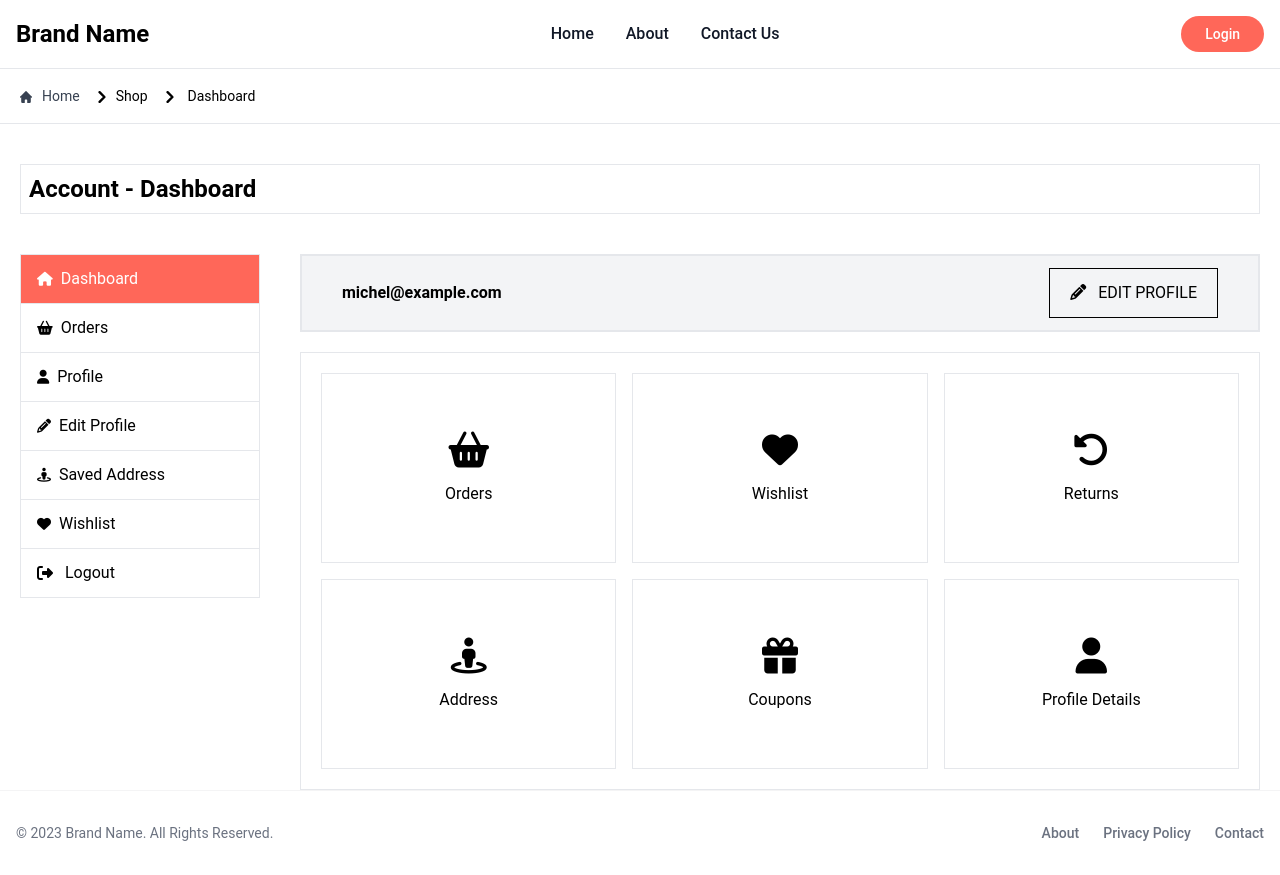
After one commit to shoaibghulam/Prints-on-Demand, a Django app: page /dashboard in a window 1280 px wide. The commit adds this page. Run offline with Django 4.2, Linux system fonts and the light colour scheme; some libraries are stand-ins or nearby versions.

Commit message:
add user dashboard

```diff
--- a/static/input.css
+++ b/static/input.css
@@ -72,3 +72,6 @@
   background-size: cover;
   z-index: -1;
 }
+.t-outline-btn{
+  @apply tw-py-3  tw-px-5 tw-text-f16  tw-border tw-border-solid tw-border-black hover:tw-text-white hover:tw-bg-primary tw-ease-in hover:tw-duration-500 hover:tw-ease-out hover:tw-border-primary tw-font-normal  tw-uppercase;
+}
--- a/static/main/main.css
+++ b/static/main/main.css
@@ -960,6 +960,11 @@ input[type="range"]::-ms-fill-lower {
   margin-right: -1rem;
 }
 
+.tw-mx-1 {
+  margin-left: 0.25rem;
+  margin-right: 0.25rem;
+}
+
 .tw-mx-auto {
   margin-left: auto;
   margin-right: auto;
@@ -1041,10 +1046,22 @@ input[type="range"]::-ms-fill-lower {
   margin-bottom: 2rem;
 }
 
+.tw-ml-1 {
+  margin-left: 0.25rem;
+}
+
 .tw-ml-2 {
   margin-left: 0.5rem;
 }
 
+.tw-mr-2 {
+  margin-right: 0.5rem;
+}
+
+.tw-mr-2\.5 {
+  margin-right: 0.625rem;
+}
+
 .tw-mr-3 {
   margin-right: 0.75rem;
 }
@@ -1129,6 +1146,10 @@ input[type="range"]::-ms-fill-lower {
   height: 5rem;
 }
 
+.tw-h-3 {
+  height: 0.75rem;
+}
+
 .tw-h-32 {
   height: 8rem;
 }
@@ -1181,6 +1202,10 @@ input[type="range"]::-ms-fill-lower {
   width: 5rem;
 }
 
+.tw-w-3 {
+  width: 0.75rem;
+}
+
 .tw-w-4 {
   width: 1rem;
 }
@@ -1237,6 +1262,14 @@ input[type="range"]::-ms-fill-lower {
   grid-template-columns: repeat(1, minmax(0, 1fr));
 }
 
+.tw-grid-cols-3 {
+  grid-template-columns: repeat(3, minmax(0, 1fr));
+}
+
+.tw-flex-row {
+  flex-direction: row;
+}
+
 .tw-flex-col {
   flex-direction: column;
 }
@@ -1277,6 +1310,10 @@ input[type="range"]::-ms-fill-lower {
   gap: 0.5rem;
 }
 
+.tw-gap-3 {
+  gap: 0.75rem;
+}
+
 .tw-gap-4 {
   gap: 1rem;
 }
@@ -1287,6 +1324,12 @@ input[type="range"]::-ms-fill-lower {
 
 .tw-gap-6 {
   gap: 1.5rem;
+}
+
+.tw-space-x-1 > :not([hidden]) ~ :not([hidden]) {
+  --tw-space-x-reverse: 0;
+  margin-right: calc(0.25rem * var(--tw-space-x-reverse));
+  margin-left: calc(0.25rem * calc(1 - var(--tw-space-x-reverse)));
 }
 
 .tw-space-x-2 > :not([hidden]) ~ :not([hidden]) {
@@ -1319,6 +1362,12 @@ input[type="range"]::-ms-fill-lower {
   margin-bottom: calc(0.5rem * var(--tw-space-y-reverse));
 }
 
+.tw-space-y-3 > :not([hidden]) ~ :not([hidden]) {
+  --tw-space-y-reverse: 0;
+  margin-top: calc(0.75rem * calc(1 - var(--tw-space-y-reverse)));
+  margin-bottom: calc(0.75rem * var(--tw-space-y-reverse));
+}
+
 .tw-space-y-5 > :not([hidden]) ~ :not([hidden]) {
   --tw-space-y-reverse: 0;
   margin-top: calc(1.25rem * calc(1 - var(--tw-space-y-reverse)));
@@ -1373,6 +1422,10 @@ input[type="range"]::-ms-fill-lower {
   border-width: 1px;
 }
 
+.tw-border-b {
+  border-bottom-width: 1px;
+}
+
 .tw-border-b-4 {
   border-bottom-width: 4px;
 }
@@ -1390,6 +1443,11 @@ input[type="range"]::-ms-fill-lower {
   border-color: rgb(243 244 246 / var(--tw-border-opacity));
 }
 
+.tw-border-gray-200 {
+  --tw-border-opacity: 1;
+  border-color: rgb(229 231 235 / var(--tw-border-opacity));
+}
+
 .tw-border-gray-300 {
   --tw-border-opacity: 1;
   border-color: rgb(209 213 219 / var(--tw-border-opacity));
@@ -1490,6 +1548,11 @@ input[type="range"]::-ms-fill-lower {
   padding-right: 0.25rem;
 }
 
+.tw-px-10 {
+  padding-left: 2.5rem;
+  padding-right: 2.5rem;
+}
+
 .tw-px-2 {
   padding-left: 0.5rem;
   padding-right: 0.5rem;
@@ -1540,6 +1603,11 @@ input[type="range"]::-ms-fill-lower {
   padding-bottom: 2.5rem;
 }
 
+.tw-py-14 {
+  padding-top: 3.5rem;
+  padding-bottom: 3.5rem;
+}
+
 .tw-py-2 {
   padding-top: 0.5rem;
   padding-bottom: 0.5rem;
@@ -1555,6 +1623,16 @@ input[type="range"]::-ms-fill-lower {
   padding-bottom: 6rem;
 }
 
+.tw-py-3 {
+  padding-top: 0.75rem;
+  padding-bottom: 0.75rem;
+}
+
+.tw-py-4 {
+  padding-top: 1rem;
+  padding-bottom: 1rem;
+}
+
 .tw-py-5 {
   padding-top: 1.25rem;
   padding-bottom: 1.25rem;
@@ -1594,6 +1668,10 @@ input[type="range"]::-ms-fill-lower {
   padding-left: 1rem;
 }
 
+.tw-pr-2 {
+  padding-right: 0.5rem;
+}
+
 .tw-pr-4 {
   padding-right: 1rem;
 }
@@ -1647,8 +1721,16 @@ input[type="range"]::-ms-fill-lower {
   line-height: 1.5rem;
 }
 
+.tw-text-f14 {
+  font-size: 14px;
+}
+
 .tw-text-f16 {
   font-size: 16px;
+}
+
+.tw-text-f18 {
+  font-size: 18px;
 }
 
 .tw-text-f35 {
@@ -2089,6 +2162,32 @@ input[type="range"]::-ms-fill-lower {
   z-index: -1;
 }
 
+.t-outline-btn {
+  border-width: 1px;
+  border-style: solid;
+  --tw-border-opacity: 1;
+  border-color: rgb(0 0 0 / var(--tw-border-opacity));
+  padding-top: 0.75rem;
+  padding-bottom: 0.75rem;
+  padding-left: 1.25rem;
+  padding-right: 1.25rem;
+  font-size: 16px;
+  font-weight: 400;
+  text-transform: uppercase;
+  transition-timing-function: cubic-bezier(0.4, 0, 1, 1);
+}
+
+.t-outline-btn:hover {
+  --tw-border-opacity: 1;
+  border-color: rgb(255 103 89 / var(--tw-border-opacity));
+  --tw-bg-opacity: 1;
+  background-color: rgb(255 103 89 / var(--tw-bg-opacity));
+  --tw-text-opacity: 1;
+  color: rgb(255 255 255 / var(--tw-text-opacity));
+  transition-duration: 500ms;
+  transition-timing-function: cubic-bezier(0, 0, 0.2, 1);
+}
+
 .hover\:tw-bg-blue-600:hover {
   --tw-bg-opacity: 1;
   background-color: rgb(28 100 242 / var(--tw-bg-opacity));
@@ -2331,6 +2430,10 @@ input[type="range"]::-ms-fill-lower {
     margin-bottom: 1.25rem;
   }
 
+  .md\:tw-ml-2 {
+    margin-left: 0.5rem;
+  }
+
   .md\:tw-ml-auto {
     margin-left: auto;
   }
@@ -2347,10 +2450,18 @@ input[type="range"]::-ms-fill-lower {
     margin-top: 2.5rem;
   }
 
+  .md\:tw-block {
+    display: block;
+  }
+
   .md\:tw-flex {
     display: flex;
   }
 
+  .md\:tw-h-3\/4 {
+    height: 75%;
+  }
+
   .md\:tw-min-h-\[500px\] {
     min-height: 500px;
   }
@@ -2363,6 +2474,10 @@ input[type="range"]::-ms-fill-lower {
     width: 33.333333%;
   }
 
+  .md\:tw-w-1\/4 {
+    width: 25%;
+  }
+
   .md\:tw-w-2\/3 {
     width: 66.666667%;
   }
@@ -2395,16 +2510,18 @@ input[type="range"]::-ms-fill-lower {
     gap: 2.5rem;
   }
 
+  .md\:tw-gap-2 {
+    gap: 0.5rem;
+  }
+
   .md\:tw-gap-20 {
     gap: 5rem;
   }
 
-  .md\:tw-gap-5 {
-    gap: 1.25rem;
-  }
-
-  .md\:tw-gap-2 {
-    gap: 0.5rem;
+  .md\:tw-space-x-3 > :not([hidden]) ~ :not([hidden]) {
+    --tw-space-x-reverse: 0;
+    margin-right: calc(0.75rem * var(--tw-space-x-reverse));
+    margin-left: calc(0.75rem * calc(1 - var(--tw-space-x-reverse)));
   }
 
   .md\:tw-space-x-6 > :not([hidden]) ~ :not([hidden]) {
--- /dev/null
+++ b/templates/public/dashboard.html
@@ -0,0 +1,94 @@
+{% extends 'public/layout/profile-base.html' %}
+{% block breadcrumb %}
+<nav class="tw-flex" aria-label="Breadcrumb">
+  <ol class="tw-inline-flex tw-items-center tw-space-x-1 md:tw-space-x-3">
+    <li class="tw-inline-flex tw-items-center">
+      <a href="#" class="tw-inline-flex tw-items-center tw-text-f14 tw-font-normal tw-text-gray-700 hover:tw-text-blue-600 dark:tw-text-gray-400 dark:hover:tw-text-white">
+        <svg class="tw-w-3 tw-h-3 tw-mr-2.5" aria-hidden="true" xmlns="http://www.w3.org/2000/svg" fill="currentColor" viewBox="0 0 20 20">
+          <path d="m19.707 9.293-2-2-7-7a1 1 0 0 0-1.414 0l-7 7-2 2a1 1 0 0 0 1.414 1.414L2 10.414V18a2 2 0 0 0 2 2h3a1 1 0 0 0 1-1v-4a1 1 0 0 1 1-1h2a1 1 0 0 1 1 1v4a1 1 0 0 0 1 1h3a2 2 0 0 0 2-2v-7.586l.293.293a1 1 0 0 0 1.414-1.414Z"/>
+        </svg>
+        Home
+      </a>
+    </li>
+    <li>
+      <div class="tw-flex tw-items-center">
+        <svg class="tw-w-3 tw-h-3  tw-mx-1" aria-hidden="true" xmlns="http://www.w3.org/2000/svg" fill="none" viewBox="0 0 6 10">
+          <path stroke="currentColor" stroke-linecap="round" stroke-linejoin="round" stroke-width="2" d="m1 9 4-4-4-4"/>
+        </svg>
+        <a href="#" class="tw-ml-1 tw-text-f14 tw-font-normal  ">Shop</a>
+      </div>
+    </li>
+    <li aria-current="page">
+      <div class="tw-flex tw-items-center">
+        <svg class="tw-w-3 tw-h-3 tw-mx-1" aria-hidden="true" xmlns="http://www.w3.org/2000/svg" fill="none" viewBox="0 0 6 10">
+          <path stroke="currentColor" stroke-linecap="round" stroke-linejoin="round" stroke-width="2" d="m1 9 4-4-4-4"/>
+        </svg>
+        <span class="tw-ml-1 tw-text-f14 tw-font-normal  md:tw-ml-2 ">Dashboard</span>
+      </div>
+    </li>
+  </ol>
+</nav>
+{% endblock breadcrumb %}
+{% block prfilebody %}
+
+<div class=" tw-border tw-border-solid tw-border-gray-200">
+  <div class="tw-border tw-border-gray-200 tw-py-3 tw-flex tw-flex-row tw-justify-between tw-items-center tw-px-10 tw-bg-gray-100">
+      <h2 class="tw-text-f16 tw-font-bold">michel@example.com</h2>
+      <a href="#" class="t-outline-btn">
+          <i class="fa-solid fa-pencil tw-pr-2 tw-text-14"></i> edit profile
+      </a>
+  </div>
+</div>
+<div class="tw-border tw-border-solid tw-border-gray-200 tw-mt-5 tw-p-5">
+ <div class="tw-grid tw-grid-cols-3 tw-items-center tw-gap-4">
+  <!-- item start -->
+  <a href="#" class="tw-border tw-border-solid tw-border-gray-200 tw-flex tw-flex-col tw-text-center tw-justify-center tw-py-14 tw-space-y-3">
+
+
+          <i class="fa-solid fa-basket-shopping tw-text-4xl"></i>
+          <p>Orders</p>
+  </a>
+  <!-- item end -->
+  <!-- item start -->
+  <a href="#" class="tw-border tw-border-solid tw-border-gray-200 tw-flex tw-flex-col tw-text-center tw-justify-center tw-py-14 tw-space-y-3">
+
+
+          <i class="fa-solid fa-heart tw-text-4xl"></i>
+          <p>Wishlist</p>
+  </a>
+  <!-- item end -->
+  <!-- item start -->
+  <a href="#" class="tw-border tw-border-solid tw-border-gray-200 tw-flex tw-flex-col tw-text-center tw-justify-center tw-py-14 tw-space-y-3">
+
+
+          <i class="fa-solid fa-rotate-left tw-text-4xl"></i>
+          <p>Returns</p>
+  </a>
+  <!-- item end -->
+  <!-- item start -->
+  <a href="#" class="tw-border tw-border-solid tw-border-gray-200 tw-flex tw-flex-col tw-text-center tw-justify-center tw-py-14 tw-space-y-3">
+
+
+          <i class="fa-solid fa-street-view tw-text-4xl"></i>
+          <p>Address</p>
+  </a>
+  <!-- item end -->
+  <!-- item start -->
+  <a href="#" class="tw-border tw-border-solid tw-border-gray-200 tw-flex tw-flex-col tw-text-center tw-justify-center tw-py-14 tw-space-y-3">
+
+
+          <i class="fa-solid fa-gift tw-text-4xl"></i>
+          <p>Coupons</p>
+  </a>
+  <!-- item end -->
+  <!-- item start -->
+  <a href="#" class="tw-border tw-border-solid tw-border-gray-200 tw-flex tw-flex-col tw-text-center tw-justify-center tw-py-14 tw-space-y-3">
+
+
+          <i class="fa-solid fa-user tw-text-4xl"></i>
+          <p>Profile Details</p>
+  </a>
+  <!-- item end -->
+ </div>
+</div>
+{% endblock prfilebody %}
--- /dev/null
+++ b/templates/public/layout/profile-base.html
@@ -0,0 +1,74 @@
+{% extends "public/layout/base.html" %}
+{% load static %}
+{% block body %}
+
+<div class="tw-py-4 tw-border-b tw-border-gray-200">
+<div class="tw-container tw-px-5  tw-mx-auto">
+    {% block breadcrumb %}
+
+    {% endblock breadcrumb %}
+</div>
+
+</div>
+<div class="tw-container tw-px-5  tw-mx-auto tw-mt-10">
+    <div class="tw-border tw-border-gray-200 tw-py-2 px-2">
+        <h2 class="tw-text-2xl tw-font-bold">Account - Dashboard
+        </h2>
+    </div>
+</div>
+<div class="tw-container tw-px-5  tw-mx-auto tw-mt-10">
+   <div class="tw-flex tw-flex-col md:tw-flex-row tw-gap-10">
+    <div class="tw-hidden md:tw-block tw-w-full md:tw-w-1/4">
+        <ul class="tw-border tw-border-solid tw-border-gray-200">
+            <li class="tw-px-4 tw-py-3 hover:tw-text-white hover:tw-bg-primary tw-font-normal tw-text-f16 tw-flex tw-flex-row tw-items-center tw-gap-2 tw-bg-primary tw-text-white">
+                <i class="fa-solid fa-house tw-text-sm"></i>
+                <a href="#" class="tw-w-full">Dashboard</a>
+            </li>
+            <li class="tw-px-4 tw-py-3 hover:tw-text-white hover:tw-bg-primary tw-font-normal tw-text-f16 tw-flex tw-flex-row tw-items-center tw-gap-2 tw-border-t tw-border-solid tw-border-gray-200">
+                <i class="fa-solid fa-basket-shopping tw-text-sm"></i>
+                <a href="#" class="tw-w-full">Orders</a>
+            </li>
+
+            <li class="tw-px-4 tw-py-3 hover:tw-text-white hover:tw-bg-primary tw-font-normal tw-text-f16 tw-flex tw-flex-row tw-items-center tw-gap-2 tw-border-t tw-border-solid tw-border-gray-200">
+                <i class="fa-solid fa-user tw-text-sm"></i>
+                <a href="#" class="tw-w-full">Profile</a>
+            </li>
+            <li class="tw-px-4 tw-py-3 hover:tw-text-white hover:tw-bg-primary tw-font-normal tw-text-f16 tw-flex tw-flex-row tw-items-center tw-gap-2 tw-border-t tw-border-solid tw-border-gray-200">
+                <i class="fa-solid fa-pencil tw-text-sm"></i>
+
+                <a href="#" class="tw-w-full">Edit Profile</a>
+            </li>
+            <li class="tw-px-4 tw-py-3 hover:tw-text-white hover:tw-bg-primary tw-font-normal tw-text-f16 tw-flex tw-flex-row tw-items-center tw-gap-2 tw-border-t tw-border-solid tw-border-gray-200">
+                <i class="fa-solid fa-street-view tw-text-sm"></i>
+
+                <a href="#" class="tw-w-full">Saved Address</a>
+            </li>
+
+            <li class="tw-px-4 tw-py-3 hover:tw-text-white hover:tw-bg-primary tw-font-normal tw-text-f16 tw-flex tw-flex-row tw-items-center tw-gap-2 tw-border-t tw-border-solid tw-border-gray-200">
+                <i class="fa-solid fa-heart tw-text-sm"></i>
+
+                <a href="#" class="tw-w-full">Wishlist</a>
+            </li>
+            <li class="tw-px-4 tw-py-3 hover:tw-text-white hover:tw-bg-primary tw-font-normal tw-text-f16 tw-flex tw-flex-row tw-items-center tw-gap-3 tw-border-t tw-border-solid tw-border-gray-200">
+                <i class="fa-solid  fa-right-from-bracket"></i>
+
+                <a href="#" class="tw-w-full">Logout</a>
+            </li>
+
+
+
+
+
+
+        </ul>
+    </div>
+    <div class="tw-w-full md:tw-h-3/4">
+   {% block prfilebody %}
+
+   {% endblock prfilebody %}
+</div>
+   </div>
+</div>
+
+
+{% endblock body %}
--- a/web/urls.py
+++ b/web/urls.py
@@ -10,4 +10,5 @@ urlpatterns = [
     path('forgot-password',ForgetPassword.as_view(),name="forget-password"),
     path('reset-password',ResetPassword.as_view(),name="reset-password"),
     path('cart',Cart.as_view(),name="cart"),
+    path('dashboard',Dashboard.as_view(),name="dashboard"),
 ]
--- a/web/views.py
+++ b/web/views.py
@@ -50,3 +50,7 @@ class LogOut(View):
 class Cart(View):
     def get(self, request):
         return render(request, 'public/cart.html')
+
+class Dashboard(View):
+    def get(self, request):
+        return render(request, 'public/dashboard.html')
```
Also changed, not shown: other parts of static/main/main.css (+21 -58 lines).
